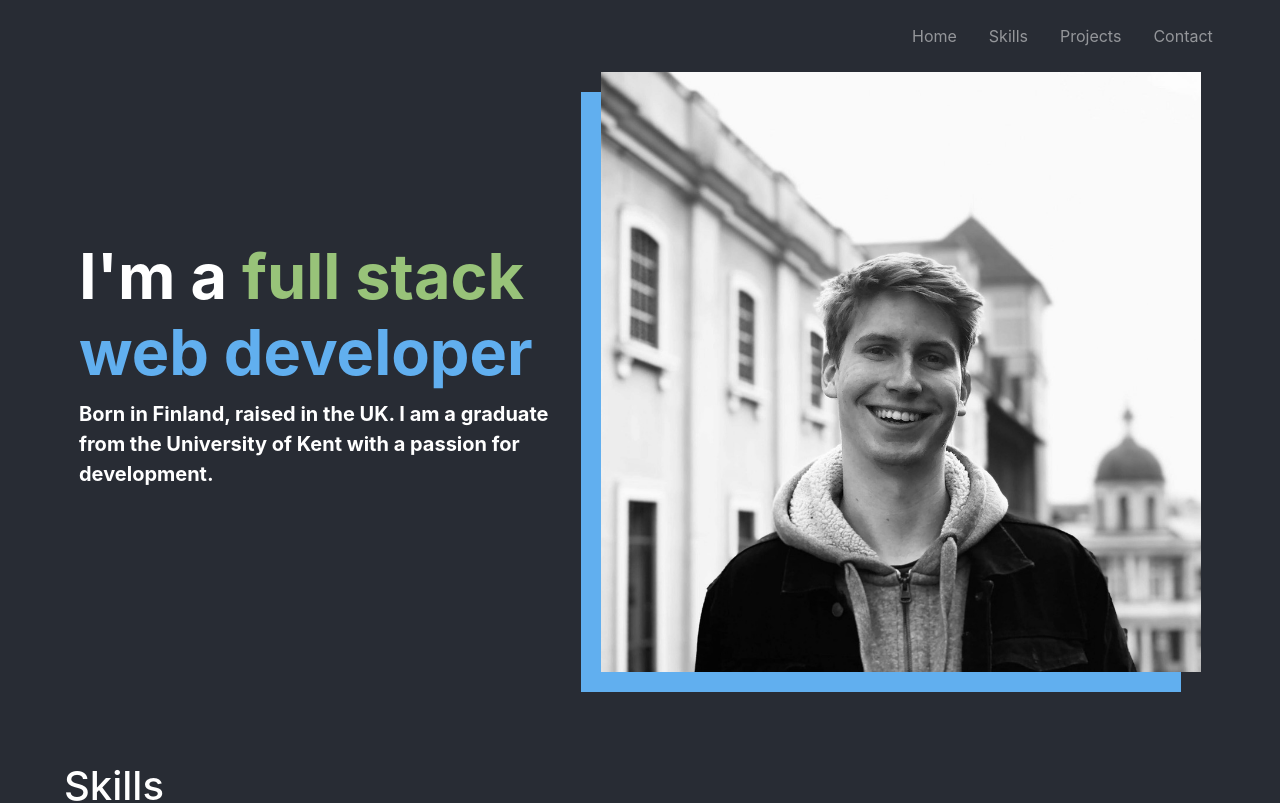
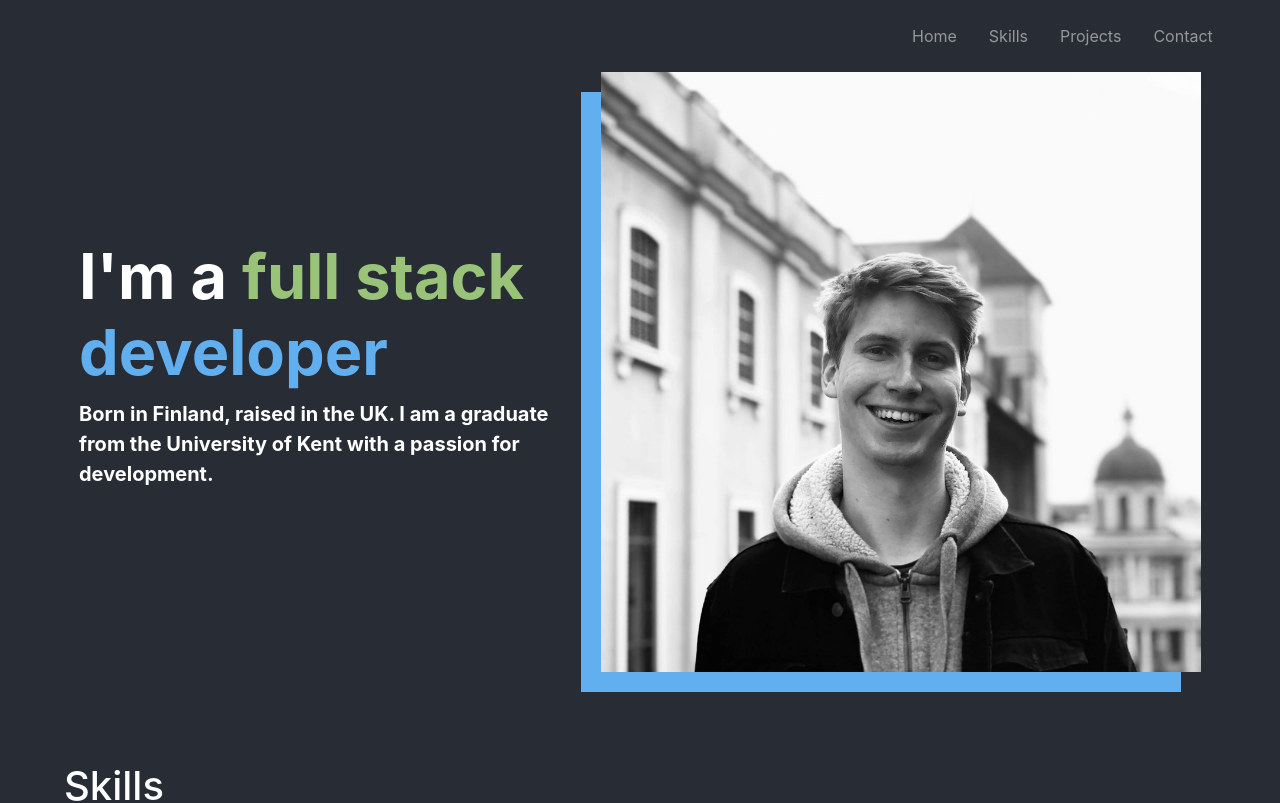
Before and after one commit to kristianpayne1/my-website, a React (Create React App) app: page /#/ in a window 1280 px wide. Shown: the top 803 px of the page. Built offline with nearby package versions, Linux system fonts and the light colour scheme.

Commit message:
Edit home title

```diff
--- a/src/Home.js
+++ b/src/Home.js
@@ -12,14 +12,14 @@ class Home extends Component {
                     <div className="home" id="home">
                         <Container fluid>
                             <Row className="align-items-center">
-                                <Col sm={{ order: 12 }}>
+                                <Col lg="auto" sm={{ order: 12 }}>
                                     <Fade>
                                         <Image src={require('./img/me.jpg')} />
                                     </Fade>
                                 </Col>
                                 <Col sm={{ order: 1 }}>
                                     <Fade>
-                                        <h1 className="home-title">{"I'm a "}<span style={{ color: "#98c379" }}>{"full stack"}</span> <span style={{ color: "#61afef" }}>{"\nweb developer"}</span></h1>
+                                        <h1 className="home-title">{"I'm a "}<span style={{ color: "#98c379" }}>{"full stack"}</span> <span style={{ color: "#61afef" }}>{"developer"}</span></h1>
                                     </Fade>
                                     <Fade bottom>
                                         <p className="aboutme-para">Born in Finland, raised in the UK. I am a graduate from the University of Kent with a passion for development.</p>
```
